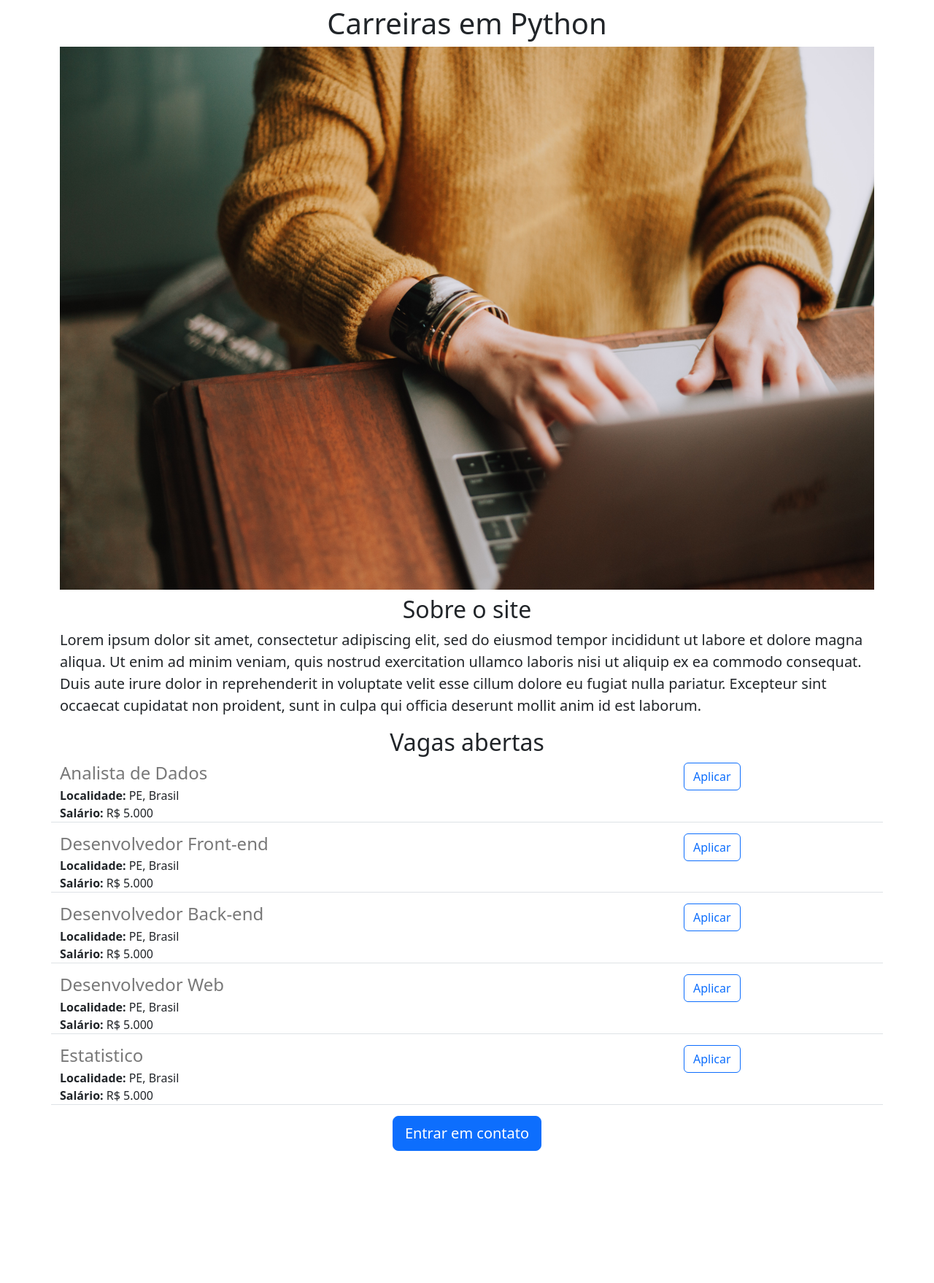
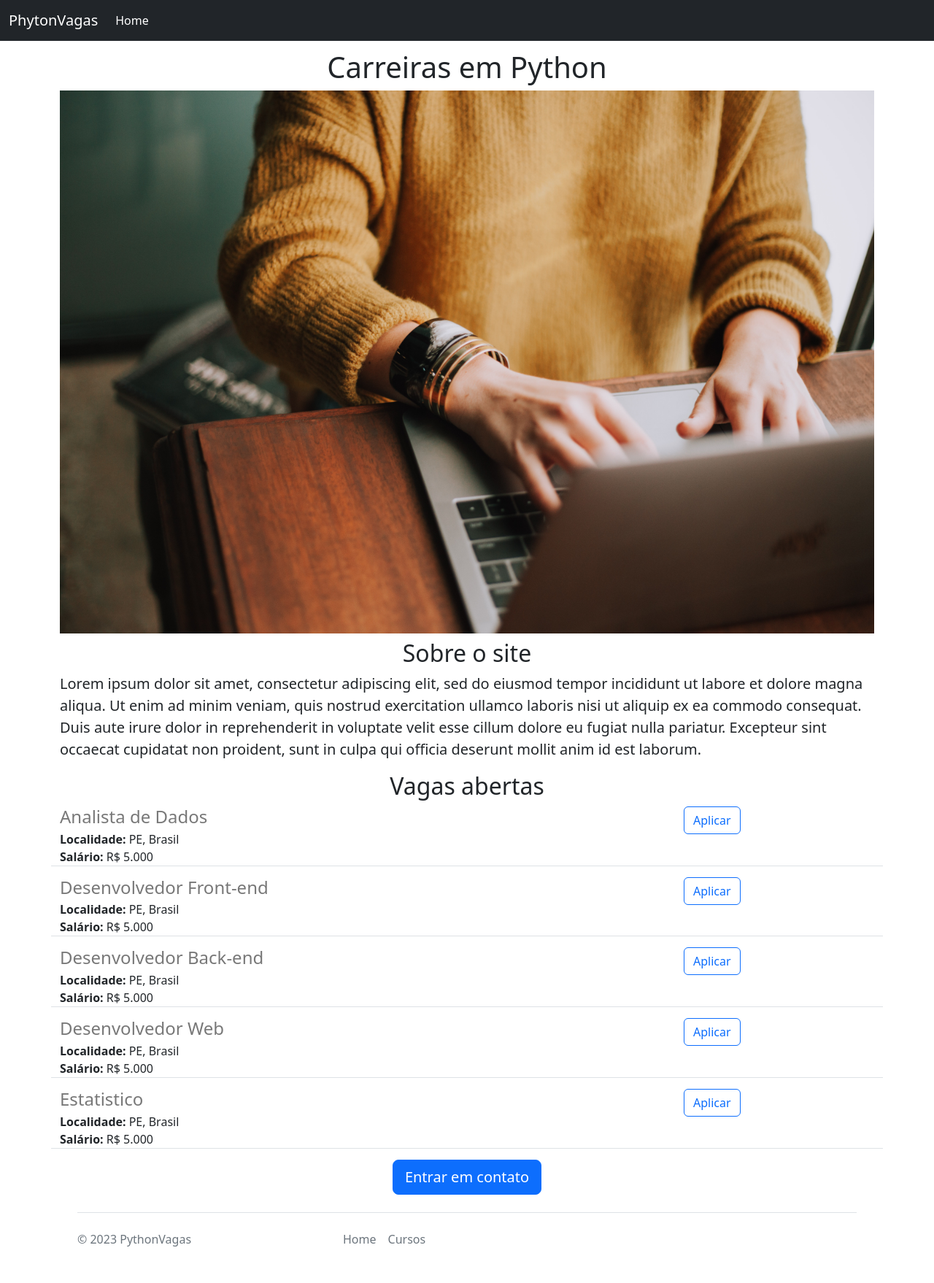
Before and after one commit to PTARSONEVES/Python-Carreiras, a Flask app: page / in a window 1280 px wide. Shown: the whole page at 73% size. Before the commit the page ends 1577 px from the top, so only its background shows below. Run offline with Flask 3, Linux system fonts and the light colour scheme.

Commit message:
Implantação de NavBar e Footer

```diff
--- a/templates/home.html
+++ b/templates/home.html
@@ -8,6 +8,7 @@
     <link rel="stylesheet" href="https://cdn.jsdelivr.net/npm/bootstrap@5.2.3/dist/css/bootstrap.min.css" integrity="sha384-rbsA2VBKQhggwzxH7pPCaAqO46MgnOM80zW1RWuH61DGLwZJEdK2Kadq2F9CUG65" crossorigin="anonymous">
 </head>
 <body>
+    {% include 'includes/navbar.html' %}
     <div class="container">
         <h1 class="text-center mt-2 mb-2">Carreiras em Python</h1>
         <img class="img-fluid" src="{{url_for('static',filename='carreira.jpg')}}"/>
@@ -23,5 +24,6 @@
             <button class="btn btn-primary btn-lg">Entrar em contato</button>
         </div>
     </div>
+    {% include 'includes/footer.html' %}
 </body>
 </html>
--- /dev/null
+++ b/templates/includes/footer.html
@@ -0,0 +1,13 @@
+<div class="container">
+    <footer class="d-flex flex-wrap jutify-content-between align-items-center py-3 m-4 border-top">
+        <p class="col-md-4 mb-0 text-muted">&copy; 2023 PythonVagas</p>
+        <ul class="nav col-md-4 jutify-content-end">
+            <li class="nav-item">
+                <a class="nav-link px-2 text-muted" href="#">Home</a>
+            </li>
+            <li class="nav-item">
+                <a class="nav-link px-2 text-muted" href="#">Cursos</a>
+            </li>
+        </ul>
+    </footer>
+</div>
--- /dev/null
+++ b/templates/includes/navbar.html
@@ -0,0 +1,17 @@
+<nav class="navbar navbar-expand-lg navbar-dark fixed-top bg-dark">
+    <div class="container-fluid">
+        <a class="navbar-brand" href="#">PhytonVagas</a>
+        <button
+            class="navbar-toggler" type="button" data-bs-toggle="collapse" data-bs-target="#navbarNavAltMarkup" aria-controls="navbarNavAltMarkup" aria-expanded="false" aria-label="Toggle navigation">
+            <span class="navbar-toggle-icon"></span>
+        </button>
+        <div class="collapse navbar-collapse" id="navbarNavAltMarkup">
+            <ul class="navbar-nav">
+                <li class="nav-item">
+                    <a class="nav-link active" aria-current="page" href="#">Home</a>
+                </li>
+            </ul>
+        </div>
+    </div>
+</nav>
+<div style="height: 60px;"></div>
```
